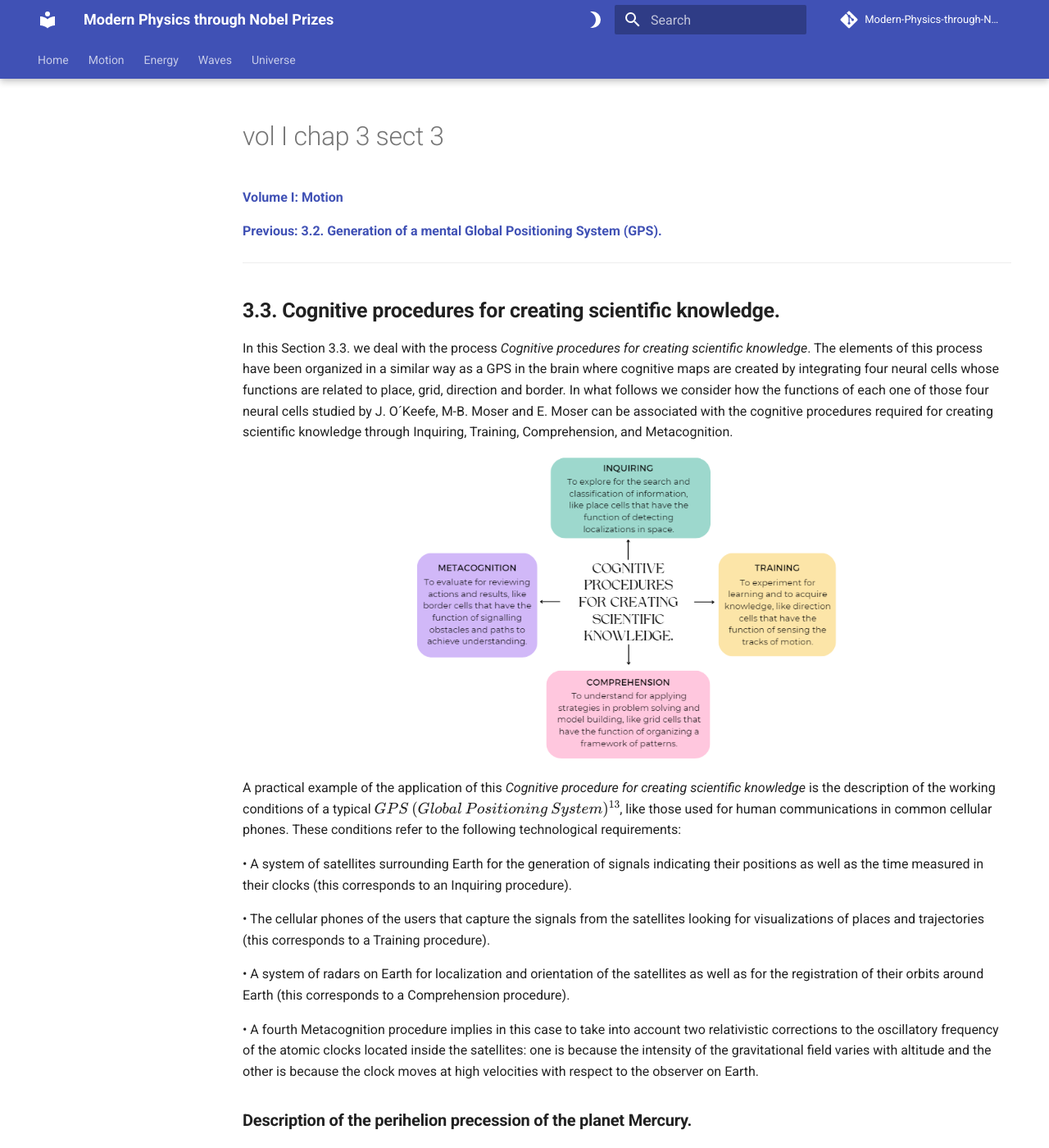
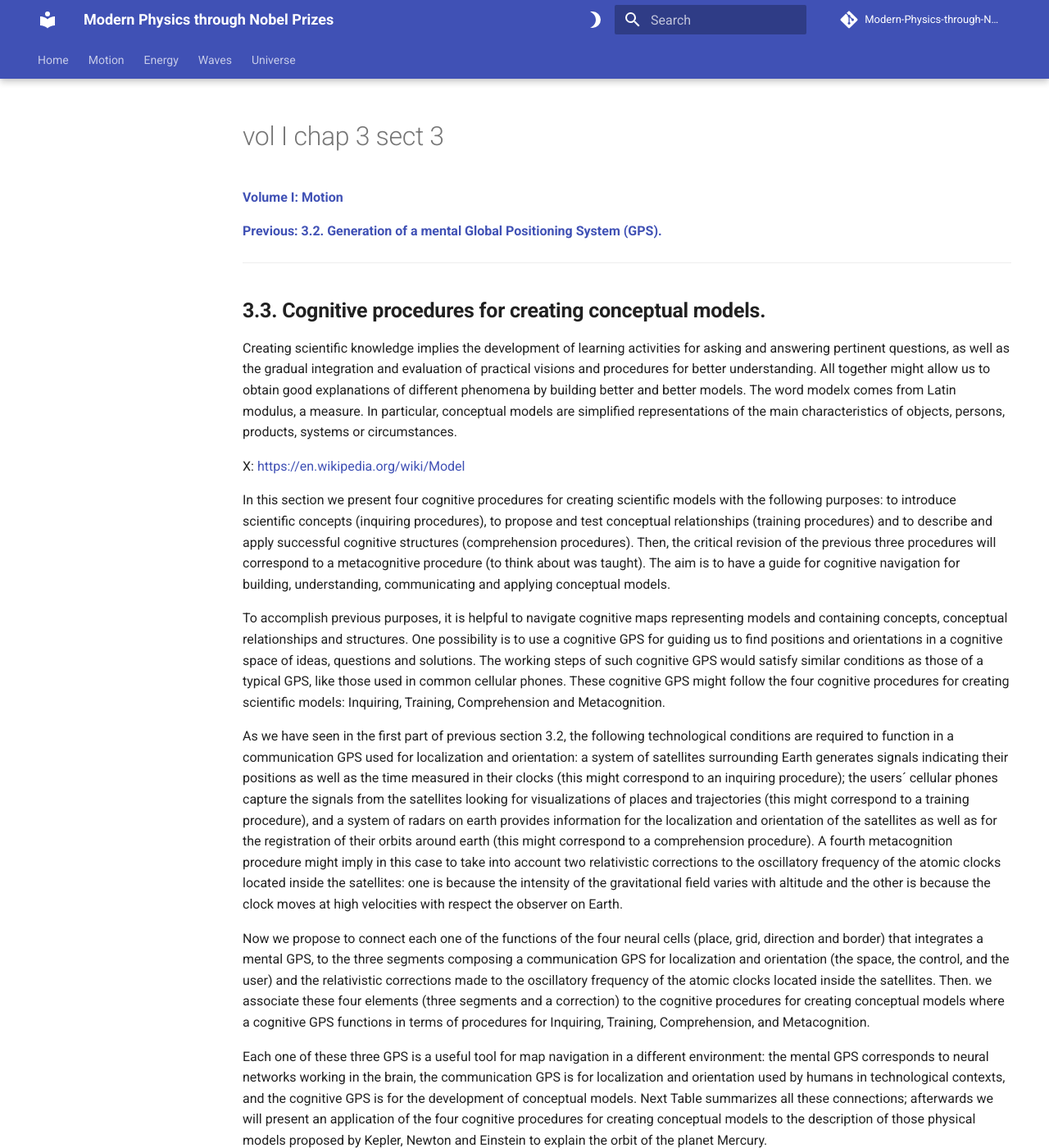
Before and after one commit to modphysnobel/modphysnobel.github.io, an MkDocs documentation site: the page built from docs/vol-I/vol-I-chap-3-sect-3.md, in a window 1280 px wide and 1400 px high. Shown: the whole window at 82% size. Built offline with MkDocs 1.6.1 and Material for MkDocs 9.7.7, drawn with Linux system fonts in a browser that asks for light colours; some web fonts are replaced; comment, search, counter and statistics services are not loaded; some of the changed text lies outside the part shown.

Commit message:
Update vol-I-chap-3-sect-3.md

```diff
--- a/docs/vol-I/vol-I-chap-3-sect-3.md
+++ b/docs/vol-I/vol-I-chap-3-sect-3.md
@@ -4,29 +4,27 @@
 
 ***
 
-## **3.3. Cognitive procedures for creating scientific knowledge.**
+## **3.3. Cognitive procedures for creating conceptual models.**
 
-In this Section 3.3. we deal with the process *Cognitive procedures for creating scientific knowledge*. The elements of this process have been organized in a similar way as a GPS in the brain where cognitive maps are created by integrating four neural cells whose functions are related to place, grid, direction and border. In what follows we consider how the functions of each one of those four neural cells studied by J. O´Keefe, M-B. Moser and E. Moser can be associated with the cognitive procedures required for creating scientific knowledge through Inquiring, Training, Comprehension, and Metacognition.
+Creating scientific knowledge implies the development of learning activities for asking and answering pertinent questions, as well as the gradual integration and evaluation of practical visions and procedures for better understanding. All together might allow us to obtain good explanations of different phenomena by building better and better models. The word modelx comes from Latin modulus, a measure. In particular, conceptual models are simplified representations of the main characteristics of objects, persons, products, systems or circumstances.
 
-<p align="center" width="100%">
-    <img width="520" src="https://github.com/modphysnobel/modphysnobel.github.io/blob/main/docs/vol-I/figs/Vol-I-chap-3-sect-3-Fig1.PNG?raw=true">
-</p>
+X: https://en.wikipedia.org/wiki/Model
 
-A practical example of the application of this *Cognitive procedure for creating scientific knowledge* is the description of the working conditions of a typical $GPS$ $(Global$ $Positioning$ $System)^{13}$, like those used for human communications in common cellular phones. These conditions refer to the following technological requirements:
+In this section we present four cognitive procedures for creating scientific models with the following purposes: to introduce scientific concepts (inquiring procedures), to propose and test conceptual relationships (training procedures) and to describe and apply successful cognitive structures (comprehension procedures). Then, the critical revision of the previous three procedures will correspond to a metacognitive procedure (to think about was taught). The aim is to have a guide for cognitive navigation for building, understanding, communicating and applying conceptual models.
 
-•	A system of satellites surrounding Earth for the generation of signals indicating their positions as well as the time measured in their clocks (this corresponds to an Inquiring procedure).
+To accomplish previous purposes, it is helpful to navigate cognitive maps representing models and containing concepts, conceptual relationships and structures. One possibility is to use a cognitive GPS for guiding us to find positions and orientations in a cognitive space of ideas, questions and solutions. The working steps of such cognitive GPS would satisfy similar conditions as those of a typical GPS, like those used in common cellular phones. These cognitive GPS might follow the four cognitive procedures for creating scientific models:  Inquiring, Training, Comprehension and Metacognition.
 
-•	The cellular phones of the users that capture the signals from the satellites looking for visualizations of places and trajectories (this corresponds to a Training procedure).
+As we have seen in the first part of previous section 3.2, the following technological conditions are required to function in a communication GPS used for localization and orientation: a system of satellites surrounding Earth generates signals indicating their positions as well as the time measured in their clocks (this might correspond to an inquiring procedure); the users´ cellular phones capture the signals from the satellites looking for visualizations of places and trajectories (this might correspond to a training procedure), and a system of radars on earth provides information for the localization and orientation of the satellites as well as for the registration of their orbits around earth (this might correspond to a comprehension procedure). A fourth metacognition procedure might imply in this case to take into account two relativistic corrections to the oscillatory frequency of the atomic clocks located inside the satellites: one is because the intensity of the gravitational field varies with altitude and the other is because the clock moves at high velocities with respect the observer on Earth.
 
-•	A system of radars on Earth for localization and orientation of the satellites as well as for the registration of their orbits around Earth (this corresponds to a Comprehension procedure).
+Now we propose to connect each one of the functions of the four neural cells (place, grid, direction and border) that integrates a mental GPS, to the three segments composing a communication GPS for localization and orientation (the space, the control, and the user) and the relativistic corrections made to the oscillatory frequency of the atomic clocks located inside the satellites. Then. we associate these four elements (three segments and a correction) to the cognitive procedures for creating conceptual models where a cognitive GPS functions in terms of procedures for Inquiring, Training, Comprehension, and Metacognition.
 
-•	A fourth Metacognition procedure implies in this case to take into account two relativistic corrections to the oscillatory frequency of the atomic clocks located inside the satellites: one is because the intensity of the gravitational field varies with altitude and the other is because the clock moves at high velocities with respect to the observer on Earth.
+Each one of these three GPS is a useful tool for map navigation in a different environment: the mental GPS corresponds to neural networks working in the brain, the communication GPS is for localization and orientation used by humans in technological contexts, and the cognitive GPS is for the development of conceptual models. Next Table summarizes all these connections; afterwards we will present an application of the four cognitive procedures for creating conceptual models to the description of those physical models proposed by Kepler, Newton and Einstein to explain the orbit of the planet Mercury.
 
-### **Description of the perihelion precession of the planet Mercury.**
+### **Description of the perihelion precession of Mercury.**
 
-What follows is an example of application of the previously described *Cognitive procedures for creating scientific knowledge.* We consider the evolution in the geometrical and physical explanations concerning the $planetary$ $orbits$ $of$ $Mercury^{14}$. We focus on the learning outcomes derived from different levels of explanations of how, when and why the first planet in our planetary system moves.
+What follows is an example of application of the previously described *Cognitive procedures for creating conceptual models*. We consider the evolution in the geometrical and physical explanations concerning the [planetary orbits of Mercury](https://en.wikipedia.org/wiki/Mercury_(planet)). We focus on the learning outcomes derived from different levels of explanations of how, when and why the first planet in our planetary system moves. We briefly describe the main characteristics of the physical conceptual models presented by Kepler, Newton and Einstein. We propose to associate Kepler´s model to the Inquiring procedure, Newton´s model to the Training procedure, and Einstein´s model to the Comprehension procedure. The Metacognition procedure is referred to a future theory of quantum gravity.
 
-**Inquiring procedure:** to identify what is understood according to the three laws of motion formulated by $Johannes$ $Kepler^{15}$ (1571-1630). The first two laws were published in 1609 in *Astronomia Nova* and the third law in 1619 in *Harmonice Mundi*.
+**Inquiring procedure:** to identify what is understood according to the three laws of motion formulated by [Johannes Kepler](https://en.wikipedia.org/wiki/Johannes_Kepler)(1571-1630). The first two laws were published in 1609 in *Astronomia Nova* and the third law in 1619 in *Harmonice Mundi*.
 
 - First Kepler´s law (the law of the orbits):  The planets move around the Sun in orbits which are ellipses, with the Sun at one focus.
 
@@ -48,11 +46,11 @@ By replacing the expression of $F_G$ in the general equation $F=\frac{d_p}{d_t}$
 
 - The third law is a consequence of the assumption that gravitational force is inversely proportional to the square of the distance ($F \thicksim 1/r^2$).
 
-Newton could explain what Kepler predicted but without describing how the gravitational force was produced. He was able to change the magic approach due to Kepler into a mysterious explanation that promoted understanding but left open questions about the origins of the forces that produced the observed planetary movements.
+Newton could explain what Kepler predicted but without describing how the gravitational force was produced. He was able to change the magic approach due to Kepler into a mysterious explanation that promoted understanding but left open questions about the origin of the force that produced the observed planetary movements.
 
-**Comprehension procedure:** to describe the theories of special and general relativity created by $Albert$ $Einstein^{17}$ where he explains the physical properties of the universe in terms of geometrical properties.
+**Comprehension procedure:** to describe the theories of special and general relativity created by [Albert Einstein](https://en.wikipedia.org/wiki/Isaac_Newton) where he explains the physical properties of the universe in terms of geometrical properties.
 
-Careful measurements have shown that the position of $the$ $perihelion$ $of$ $Mercury^{18}$ appeared to be delayed after completing one full year of revolution around the Sun. During a century the principal axe of the elliptic orbit of Mercury had a very small deviation of 43 seconds of arc (Figure 3.3). According to the theory of general relativity this physical effect was produced by the geometrical circumstance that a curvature of space was produced by the enormous concentration of matter existing in the Sun. This explanation indicates that the gravitational force has a geometrodynamic nature.
+Careful measurements have shown that the position of the [perihelion of Mercury](https://en.wikipedia.org/wiki/Tests_of_general_relativity#Perihelion_precession_of_Mercury) appeared to be delayed after completing one full year of revolution around the Sun. During a century the principal axe of the elliptic orbit of Mercury had a very small deviation of 43 seconds of arc (Figure 3.5). According to the theory of general relativity this physical effect was produced by the geometrical circumstance that a curvature of space was produced by the enormous concentration of matter existing in the Sun. This explanation indicates that the gravitational force has a geometrodynamic nature.
 
 <p align="center">
 	<img src="https://github.com/modphysnobel/modphysnobel.github.io/blob/main/docs/vol-I/figs/Nuevo3.6.PNG?raw=true" width=300 align=center>
@@ -62,36 +60,14 @@ Careful measurements have shown that the position of $the$ $perihelion$ $of$ $Me
 	(Image credit: CC Wikimedia Commons.)
 	</center>
 
-**Figure 3.3.** Perihelion precession of Mercury
+https://upload.wikimedia.org/wikipedia/commons/thumb/8/88/Drehung_der_Apsidenlinie_light.svg/440px-Drehung_der_Apsidenlinie_light.svg.png
 
-**Metacognition procedure:** to define the frontiers of ignorance after reviewing assumptions, procedures and results as well as contrasting them with the experimental tests of calculated predictions. Concerning the real structure of physical spaces, according to the available results of observations, experiments and calculations, it is now clear that the mathematical structure of such spaces is not Euclidean. Nevertheless, up to now a quantum theory of gravity is still under development.
+**Figure 3.6.** Perihelion precession of planet Mercury showing the change of orientation of the orbital ellipse within its orbital plane as an effect of the curvature of spacetime.
+
+**Metacognition procedure:** to define the frontiers of ignorance after reviewing assumptions, procedures and results as well as contrasting them with the experimental tests of calculated predictions. Concerning the real structure of physical spaces, according to the available results of observations, experiments and calculations, it is now clear that the mathematical structure of such spaces is not Euclidean. Nevertheless, up to now a quantum gravity theory is still under development.
 
 The explanations given by Kepler, Newton and Einstein are elements in a chain of concepts, models and theories that solve some problems but leave open other questions.  All kinds of explanations have their own region of validity. More about gravitation will be discussed in next Chapter 4. *Geometrization of the description of motion.*
 
 ***
 
-### **REFERENCES WIKIPEDIA**
-
-1. https://en.wikipedia.org/wiki/Allvar_Gullstrand
-2. https://en.wikipedia.org/wiki/Ragnar_Granit
-3. https://en.wikipedia.org/wiki/Haldan_Keffer_Hartline
-4. https://en.wikipedia.org/wiki/George_Wald
-5. https://en.wikipedia.org/wiki/David_H._Hubel
-6. https://en.wikipedia.org/wiki/Torsten_Wiesel
-7. https://en.wikipedia.org/wiki/John_O%27Keefe_(neuroscientist)
-8. https://en.wikipedia.org/wiki/May-Britt_Moser
-9. https://en.wikipedia.org/wiki/Edvard_Moser
-10. https://en.wikipedia.org/wiki/Optics
-11. https://en.wikipedia.org/wiki/Intrinsically_photosensitive_retinal_ganglion_cell
-12. https://en.wikipedia.org/wiki/Edward_C._Tolman
-13. https://en.wikipedia.org/wiki/Global_Positioning_System
-14. https://en.wikipedia.org/wiki/Mercury_(planet)
-15. https://en.wikipedia.org/wiki/Johannes_Kepler
-16. https://en.wikipedia.org/wiki/Isaac_Newton
-17. https://en.wikipedia.org/wiki/Albert_Einstein
-18. https://upload.wikimedia.org/wikipedia/commons/thumb/8/88/Drehung_der_Apsidenlinie_light.svg/440px-Drehung_der_Apsidenlinie_light.svg.png
-19. https://en.wikipedia.org/wiki/Retina
-
-***
-
 [**Appendices.**](./vol-I-chap-3-apendix.md)
```
Also changed, not shown: other parts of docs/vol-I/vol-I-chap-3-sect-3.md (+1 -1 lines).
